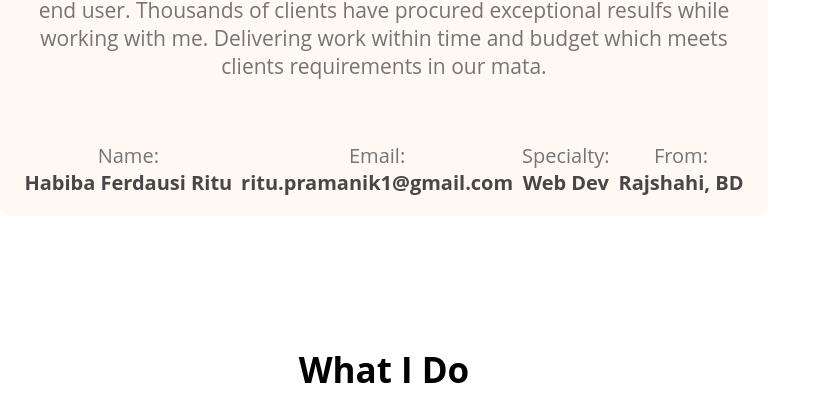
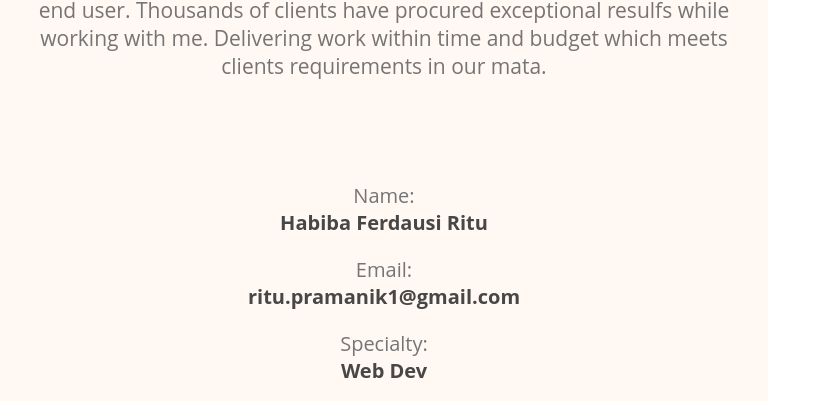
Before and after one commit to Habibaferdausi/dev-portfolio, a plain HTML site: page index.html in a window 768 px wide. Shown: the part 1533-1934 px from the top of the page, 827 px wide, since content can reach past the window. Drawn offline with Linux system fonts and the light colour scheme.

Commit message:
responsive

```diff
--- a/style/portfolio.css
+++ b/style/portfolio.css
@@ -246,13 +246,19 @@ textarea {
 
 @media screen and (min-width: 577px) and (max-width: 992px) {
   .about,
-  .contact {
+  .contact, .about-info-container , .resume {
     padding: 20px;
   }
   .contact,
-  .banner {
+  .banner , .about-info-container , .skills-container {
     flex-direction: column;
   }
+  .about-info{
+    margin-top: 20px;
+
+  }
+
+
   .contact input[type="text"],
   input[type="email"],
   textarea {
```
